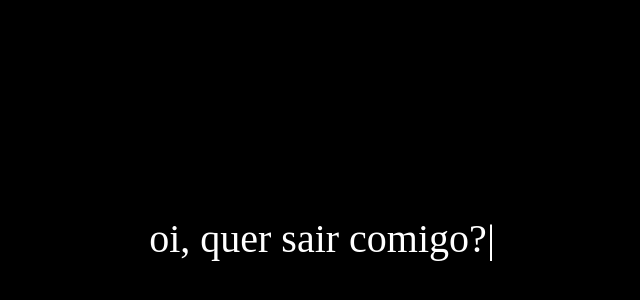
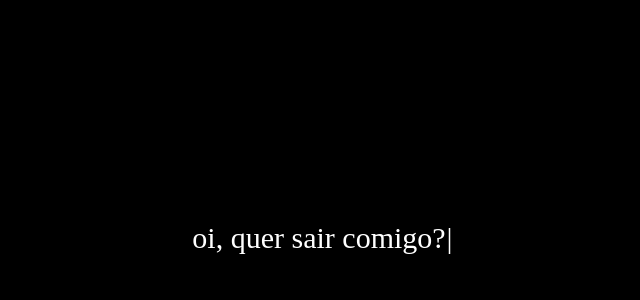
Before and after one commit to felpzreiz/studies, a plain HTML site: page index.html in a window 1280 px wide. Shown: the part 162-462 px from the top of the page, without its empty margins (318-958 px from the left). Drawn offline with Linux system fonts and the light colour scheme.

Commit message:
Update index.html

```diff
--- a/index.html
+++ b/index.html
@@ -30,11 +30,11 @@ html {
     display: flex;
     justify-content: center;
     align-items: center;
-    font-size: 40px;
+    font-size: 30px;
 }
 
 #text {
-    font-size: 20;
+    font-size: 30px;
     color: white;
 }
 
```
